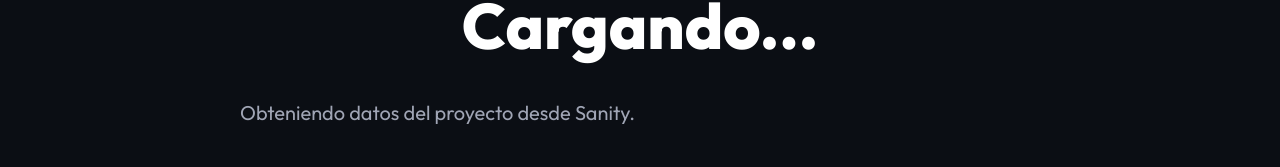
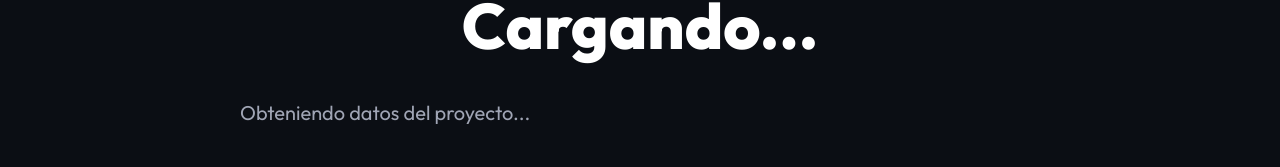
Before and after one commit to IgnacioAcena23/Pics, a plain HTML site: page src/proyecto.html in a window 1280 px wide. Shown: the part 145-312 px from the top of the page. Drawn offline with nearby package versions, Linux system fonts and the light colour scheme.

Commit message:
Texto de carga

```diff
--- a/src/proyecto.html
+++ b/src/proyecto.html
@@ -34,7 +34,7 @@
     <main>
         <section class="project-header" id="project-header">
             <h1 id="project-title">Cargando...</h1>
-            <p id="project-description">Obteniendo datos del proyecto desde Sanity.</p>
+            <p id="project-description">Obteniendo datos del proyecto...</p>
             <a href="index.html#works" class="back-link">&#8592; Back to Works</a>
         </section>
         <section class="media-grid" id="project-gallery">
```
